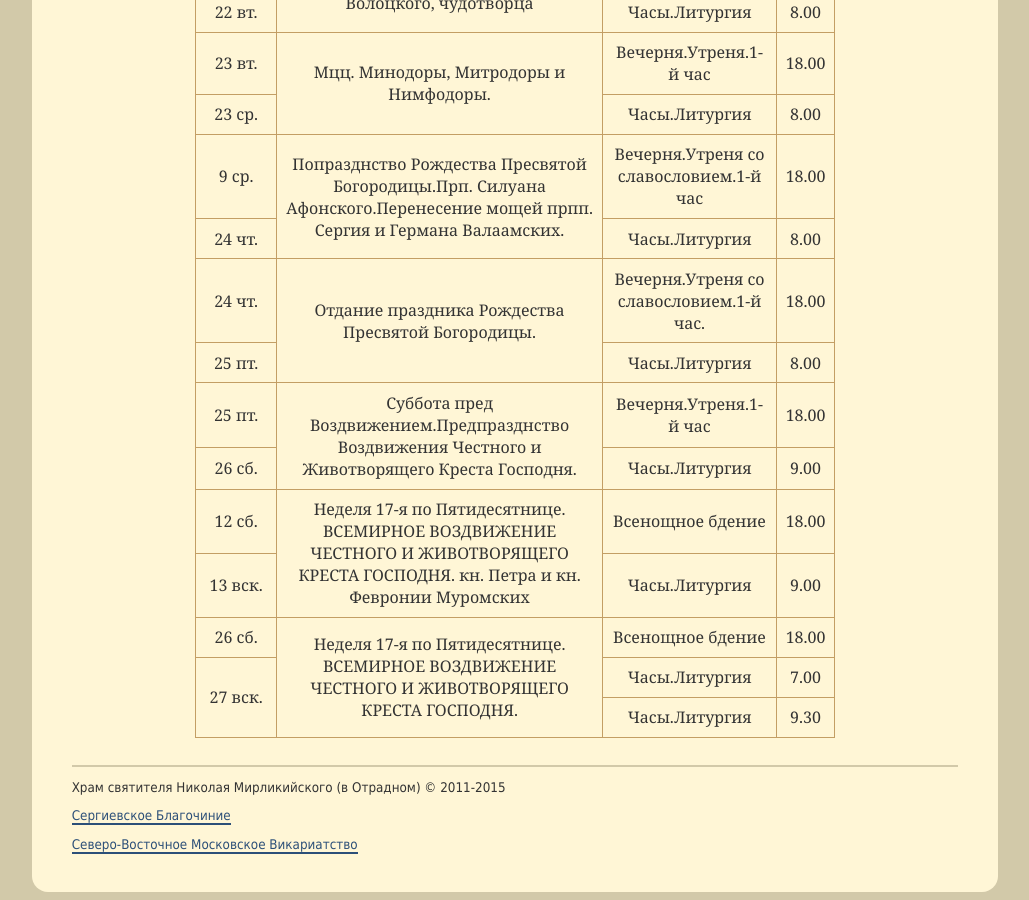
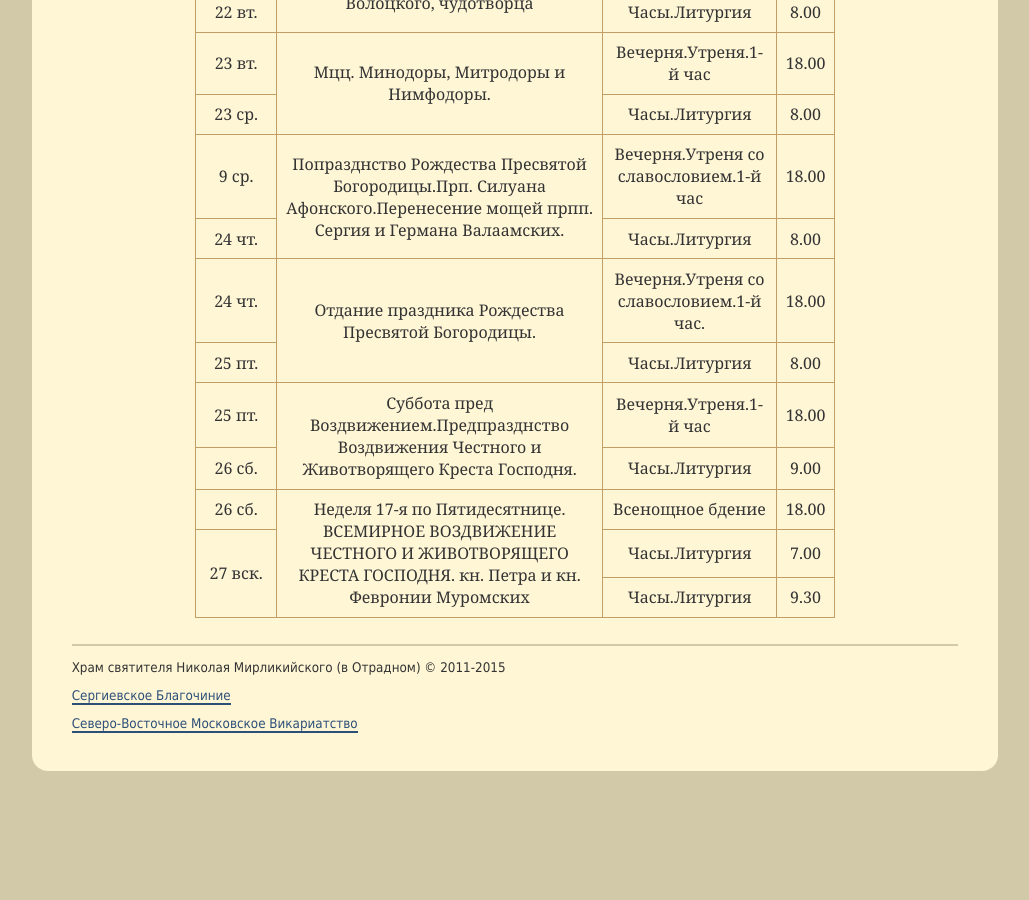
Before and after one commit to hramotradnoe/hramotradnoe.github.io, a Jekyll site: the page built from schedule/index.html, in a window 1280 px wide and 900 px high, scrolled down 1283 px. Shown: the whole window, without its empty margins (125-1154 px from the left). Built offline with Jekyll 4.4.1, drawn with Linux system fonts in a browser that asks for light colours; Markdown is read by kramdown in place of the engine named in the settings; after the commit the page ends 2062 px from its top, so only the background shows below that.

Commit message:
Update schedule.yml

```diff
--- a/_data/schedule.yml
+++ b/_data/schedule.yml
@@ -104,18 +104,6 @@ timetable:
         title : "Часы.Литургия"
  - description : "Неделя 17-я по Пятидесятнице. ВСЕМИРНОЕ ВОЗДВИЖЕНИЕ ЧЕСТНОГО И ЖИВОТВОРЯЩЕГО КРЕСТА ГОСПОДНЯ. кн. Петра и кн. Февронии Муромских"
    services    :
-      - day   : 12&nbsp;сб.
-        time  : '18.00'
-        title : "Всенощное бдение"
-      - day   : 13&nbsp;вск.
-        time  : '9.00'
-        title : "Часы.Литургия"
- - description : "Неделя 17-я по Пятидесятнице. ВСЕМИРНОЕ ВОЗДВИЖЕНИЕ ЧЕСТНОГО И ЖИВОТВОРЯЩЕГО КРЕСТА ГОСПОДНЯ."
-   services    :
-      - day   : 14&nbsp;пн.
-        time  : '8.00'
-        title : "Часы.Литургия"
-   services    :
       - day   : 26&nbsp;сб.
         time  : '18.00'
         title : "Всенощное бдение"
```
